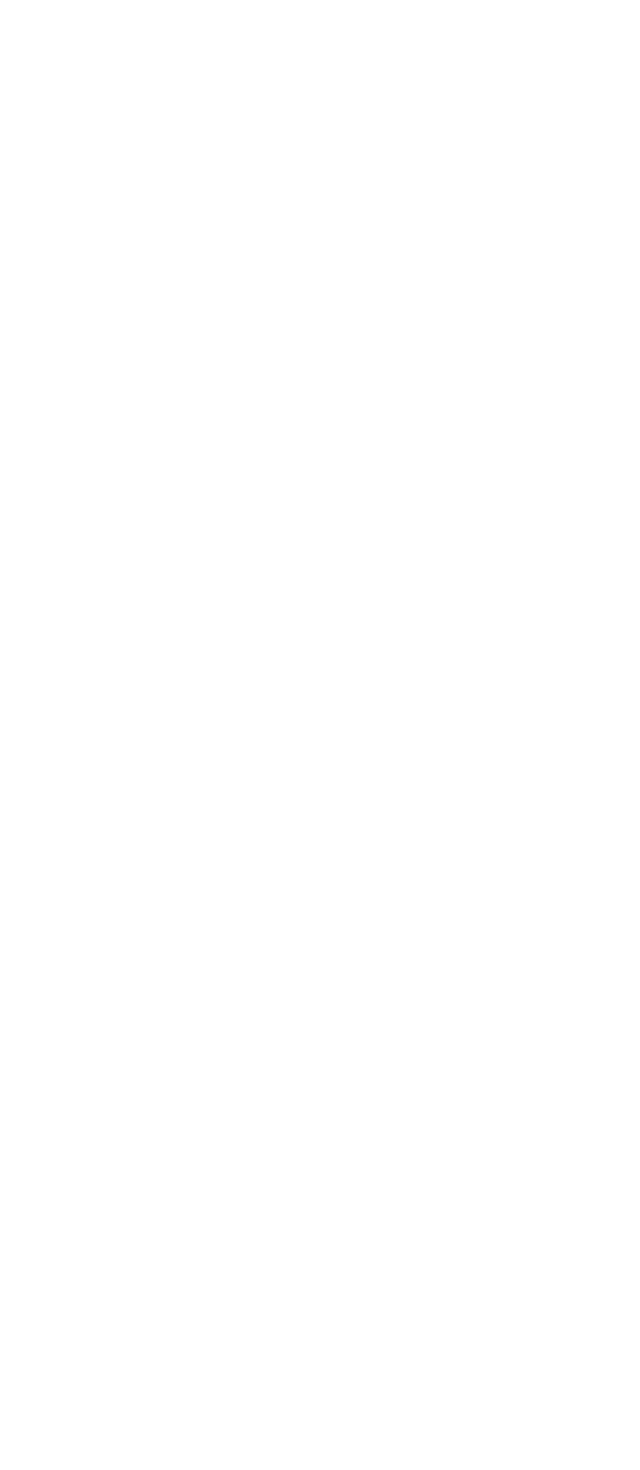
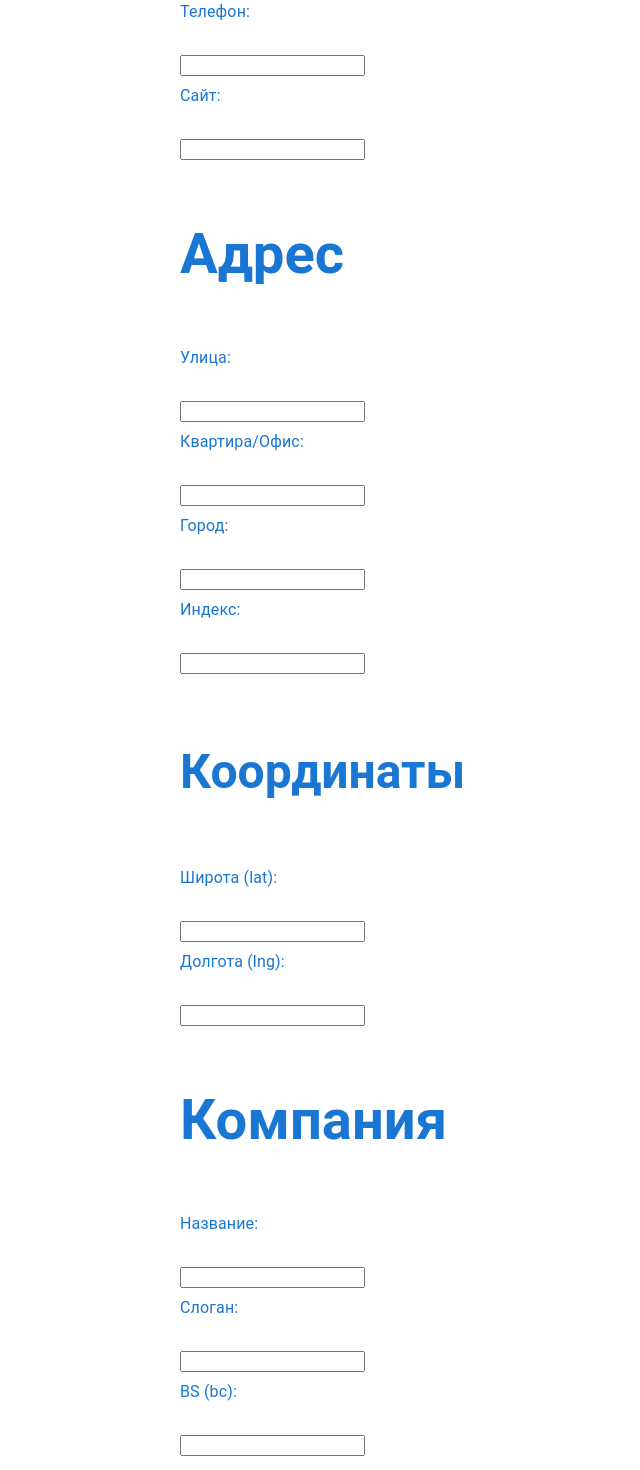
Before and after one commit to SergeiKrk/pet_Socia, a React (Vite) app: page / in a window 1280 px wide. Shown: the part 340-1810 px from the top of the page, without its empty margins (34-674 px from the left). Before the commit the page ends 800 px from the top, so only its background shows below. Built offline with nearby package versions, Linux system fonts and the light colour scheme; no server answers.

Commit message:
добавлено - Создать нового пользователя

```diff
--- /dev/null
+++ b/src/components/CreateUserForm.tsx
@@ -0,0 +1,317 @@
+// CreateUserForm.tsx
+import React, { useState } from 'react';
+import type { User } from '../types/types'; // Импортируем тип User
+import { Typography } from '@mui/material';
+
+// Тип для состояния формы, упрощенный
+type FormData = Omit<User, 'id' | 'address' | 'company'> & {
+  address: {
+    street: string;
+    suite: string;
+    city: string;
+    zipcode: string;
+    geo: {
+      lat: string; // Вводим как строку
+      lng: string; // Вводим как строку
+    };
+  };
+  company: {
+    name: string;
+    catchPhrase: string;
+    bc: string; // Используем bc, как в оригинальном типе User
+  };
+};
+
+const CreateUserForm: React.FC = () => {
+  const [formData, setFormData] = useState<FormData>({
+    username: '',
+    email: '',
+    phone: '',
+    website: '',
+    address: {
+      street: '',
+      suite: '',
+      city: '',
+      zipcode: '',
+      geo: {
+        lat: '',
+        lng: '',
+      },
+    },
+    company: {
+      name: '',
+      catchPhrase: '',
+      bc: '', // Используем bc
+    },
+  });
+
+  const [loading, setLoading] = useState<boolean>(false);
+  const [error, setError] = useState<string | null>(null);
+  const [success, setSuccess] = useState<boolean>(false);
+
+  const handleChange = (e: React.ChangeEvent<HTMLInputElement>) => {
+    const { name, value } = e.target;
+    // Обработка вложенных полей (address, company)
+    if (name.startsWith('address.')) {
+      const subField = name.split('.')[1];
+      setFormData({
+        ...formData,
+        address: {
+          ...formData.address,
+          [subField]: value,
+        },
+      });
+    } else if (name.startsWith('company.')) {
+      const subField = name.split('.')[1];
+      setFormData({
+        ...formData,
+        company: {
+          ...formData.company,
+          [subField]: value,
+        },
+      });
+    } else if (name.startsWith('geo.')) {
+      const subField = name.split('.')[1];
+      setFormData({
+        ...formData,
+        address: {
+          ...formData.address,
+          geo: {
+            ...formData.address.geo,
+            [subField]: value,
+          },
+        },
+      });
+    } else {
+      setFormData({
+        ...formData,
+        [name]: value,
+      });
+    }
+  };
+
+  const handleSubmit = async (e: React.FormEvent) => {
+    e.preventDefault();
+    setLoading(true);
+    setError(null);
+    setSuccess(false);
+
+    // Преобразуем geo координаты в числа
+    // и формируем объект для отправки, соответствующий типу User
+    const userDataToSubmit: Omit<User, 'id'> = {
+      ...formData,
+      address: {
+        ...formData.address,
+        geo: {
+          lat: parseFloat(formData.address.geo.lat),
+          lng: parseFloat(formData.address.geo.lng),
+        },
+      },
+      company: {
+        ...formData.company,
+        // bc: formData.company.bc, // Уже включено через spread оператор
+      }
+    };
+
+    console.log('Отправляемые данные:', userDataToSubmit); // Для отладки
+
+    try {
+      const response = await fetch('https://jsonplaceholder.typicode.com/users', {
+        method: 'POST', // Указываем метод POST
+        headers: {
+          'Content-Type': 'application/json',
+        },
+        body: JSON.stringify(userDataToSubmit), // Отправляем подготовленный объект
+      });
+
+      console.log('Ответ от API:', response); // Для отладки
+
+      if (!response.ok) {
+        // Более подробная информация об ошибке
+        const errorText = await response.text();
+        throw new Error(`Ошибка API: ${response.status} - ${errorText}`);
+      }
+
+      const newUser: User = await response.json(); // Парсим ответ
+      console.log('Создан пользователь:', newUser);
+      setSuccess(true);
+      // Опционально: сбросить форму после успешного создания
+      // setFormData(initialFormData);
+    } catch (err) {
+      console.error('Ошибка при создании пользователя:', err);
+      setError(err instanceof Error ? err.message : 'Произошла неизвестная ошибка');
+    } finally {
+      setLoading(false);
+    }
+  };
+
+  return (
+    <div>
+      <Typography variant="h4">Создать нового пользователя</Typography>
+      {error && <div style={{ color: 'red' }}>Ошибка: {error}</div>}
+      {success && <div style={{ color: 'green' }}>Пользователь успешно создан!</div>}
+
+      <form onSubmit={handleSubmit}>
+        <div>
+          <label>
+            <Typography variant="subtitle1">Имя пользователя:</Typography>
+            <input
+              type="text"
+              name="username"
+              value={formData.username}
+              onChange={handleChange}
+              required
+            />
+          </label>
+        </div>
+
+        <div>
+          <label>
+            <Typography variant="subtitle1">Email:</Typography>
+            <input
+              type="email"
+              name="email"
+              value={formData.email}
+              onChange={handleChange}
+              required
+            />
+          </label>
+        </div>
+
+        <div>
+          <label>
+            <Typography variant="subtitle1">Телефон:</Typography>
+            <input
+              type="text"
+              name="phone"
+              value={formData.phone || ''}
+              onChange={handleChange}
+            />
+          </label>
+        </div>
+
+        <div>
+          <label>
+            <Typography variant="subtitle1">Сайт:</Typography>
+            <input
+              type="text"
+              name="website"
+              value={formData.website || ''}
+              onChange={handleChange}
+            />
+          </label>
+        </div>
+
+        <h3>Адрес</h3>
+        <div>
+          <label>
+            <Typography variant="subtitle1">Улица:</Typography>
+            <input
+              type="text"
+              name="address.street"
+              value={formData.address.street}
+              onChange={handleChange}
+            />
+          </label>
+        </div>
+        <div>
+          <label>
+            <Typography variant="subtitle1">Квартира/Офис:</Typography>
+            <input
+              type="text"
+              name="address.suite"
+              value={formData.address.suite}
+              onChange={handleChange}
+            />
+          </label>
+        </div>
+        <div>
+          <label>
+            <Typography variant="subtitle1">Город:</Typography>
+            <input
+              type="text"
+              name="address.city"
+              value={formData.address.city}
+              onChange={handleChange}
+            />
+          </label>
+        </div>
+        <div>
+          <label>
+            <Typography variant="subtitle1">Индекс:</Typography>
+            <input
+              type="text"
+              name="address.zipcode"
+              value={formData.address.zipcode}
+              onChange={handleChange}
+            />
+          </label>
+        </div>
+        <h4>Координаты</h4>
+        <div>
+          <label>
+            <Typography variant="subtitle1">Широта (lat):</Typography>
+            <input
+              type="text"
+              name="geo.lat"
+              value={formData.address.geo.lat}
+              onChange={handleChange}
+            />
+          </label>
+        </div>
+        <div>
+          <label>
+            <Typography variant="subtitle1">Долгота (lng):</Typography>
+            <input
+              type="text"
+              name="geo.lng"
+              value={formData.address.geo.lng}
+              onChange={handleChange}
+            />
+          </label>
+        </div>
+
+        <h3>Компания</h3>
+        <div>
+          <label>
+            <Typography variant="subtitle1">Название:</Typography>
+            <input
+              type="text"
+              name="company.name"
+              value={formData.company.name}
+              onChange={handleChange}
+            />
+          </label>
+        </div>
+        <div>
+          <label>
+            <Typography variant="subtitle1">Слоган:</Typography>
+            <input
+              type="text"
+              name="company.catchPhrase"
+              value={formData.company.catchPhrase}
+              onChange={handleChange}
+            />
+          </label>
+        </div>
+        <div>
+          <label>
+            <Typography variant="subtitle1">BS (bc):</Typography>
+            <input
+              type="text"
+              name="company.bc"
+              value={formData.company.bc} // Используем bc
+              onChange={handleChange}
+            />
+          </label>
+        </div>
+
+        <button type="submit" disabled={loading}>
+          {loading ? 'Создание...' : 'Создать пользователя'}
+        </button>
+      </form>
+    </div>
+  );
+};
+
+export default CreateUserForm;
--- a/src/pages/Home.tsx
+++ b/src/pages/Home.tsx
@@ -1,10 +1,12 @@
 import { Container, Typography } from '@mui/material';
 import { PostsFeed } from '../components/PostsFeed';
+import CreateUserForm from '../components/CreateUserForm';
 
 export const Home = () => (
   <Container maxWidth="md" sx={{ py: 3 }}>
     <Typography variant='h3' component='h1' fontWeight={'bold'} color='primary.main' gutterBottom>
       Socia
+    <CreateUserForm />
     </Typography>
     <PostsFeed />
   </Container>
```
